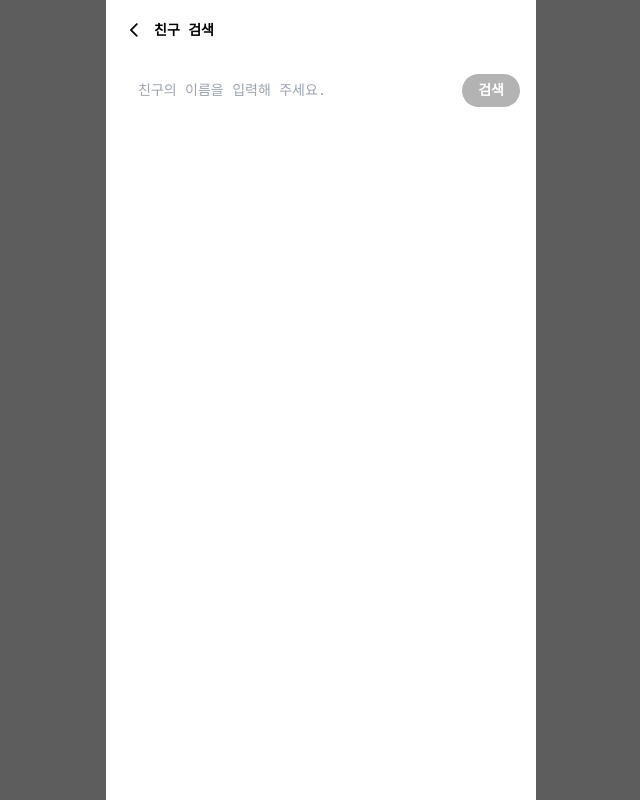
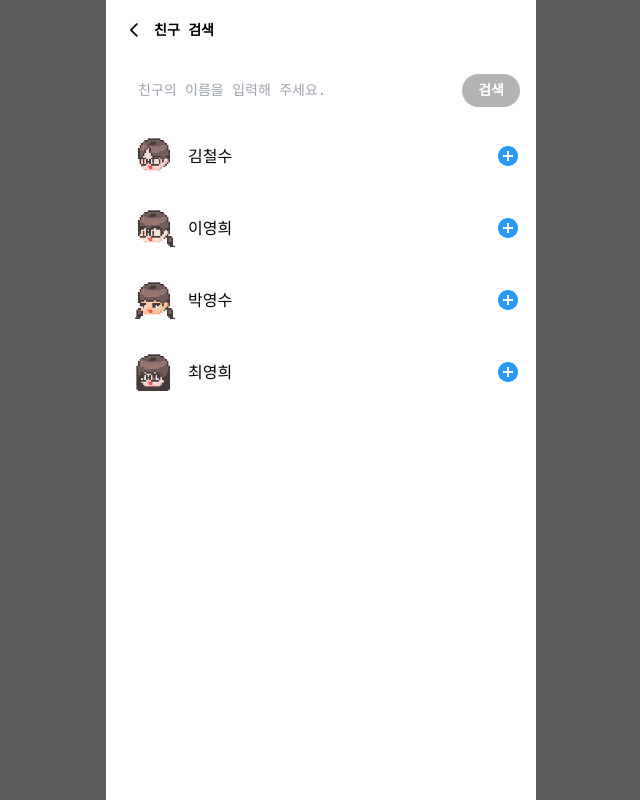
Before and after one commit to imYourChoi/emotionall, a Next.js app in the folder front/: page /chat/search in a window 1280 px wide. Shown: the whole page, without its empty margins (319-959 px from the left). Built offline with nearby package versions, Linux system fonts and the light colour scheme; no server answers; a web font is replaced by a local one.

Commit message:
Add: search item in search page

```diff
--- a/front/src/components/chat/Search.jsx
+++ b/front/src/components/chat/Search.jsx
@@ -1,4 +1,16 @@
-import { useRef, useState, useEffect, useCallback } from "react";
+import { useRef, useState, useCallback } from "react";
+import { io } from "socket.io-client";
+import SearchItem from "./SearchItem";
+
+// const socket = io("http://192.168.8.85:80/chat");
+const socket = io("http://localhost:80");
+
+const mockFriends = [
+  { member_id: 1, name: "김철수" },
+  { member_id: 2, name: "이영희" },
+  { member_id: 3, name: "박영수" },
+  { member_id: 4, name: "최영희" },
+];
 
 export default function Search() {
   const enterPressed = useRef(false);
@@ -18,8 +30,10 @@ export default function Search() {
   const handleSearchName = (evt) => {
     // api call to find freidns
   };
-  const onCreateRoom = useCallback((nickname) => () => {
-    socket.emit("create-room", ["me", nickname], (response) => {
+  const onCreateRoom = useCallback((friend) => () => {
+    console.log(friend);
+    socket.emit("create-room", [4008, friend.member_id], (response) => {
+      console.log(response);
       // router.push(`/chat/${response.roomId}`);
     });
   });
@@ -30,7 +44,7 @@ export default function Search() {
     if (e.keyCode === 13) enterPressed.current = false;
   };
   return (
-    <div className="">
+    <>
       <div className="max-w-[430px] w-full mx-auto inset-x-0 bottom-0 bg-white z-10 px-4 py-[7px] flex gap-x-2.5 items-center">
         <textarea
           value={name}
@@ -51,6 +65,13 @@ export default function Search() {
           검색
         </button>
       </div>
-    </div>
+      {mockFriends.map((friend) => (
+        <SearchItem
+          key={friend.member_id}
+          friend={friend}
+          onClick={onCreateRoom(friend)}
+        />
+      ))}
+    </>
   );
 }
--- /dev/null
+++ b/front/src/components/chat/SearchItem.jsx
@@ -0,0 +1,29 @@
+import Avatar from "../avatar/Avatar";
+import { AddIcon } from "../icons/Icons";
+
+const SearchItem = ({ friend, onClick }) => {
+  return (
+    <div
+      onClick={onClick}
+      className="relative w-full h-[72px] pl-6 pr-4 py-1 flex items-center justify-between gap-x-2.5"
+    >
+      <Avatar
+        width="48px"
+        avatar={{
+          skin: Math.floor(Math.random() * 4),
+          eyes: Math.floor(Math.random() * 5),
+          hair: Math.floor(Math.random() * 15),
+          glasses: Math.floor(Math.random() * 4),
+        }}
+        emotion="positive"
+        style={{ flex: "0 0 48px" }}
+      />
+      <div className="text-base font-mediu flex-initial">{friend.name}</div>
+      <div className="flex-auto flex justify-end">
+        <AddIcon className="cursor-pointer" />
+      </div>
+    </div>
+  );
+};
+
+export default SearchItem;
--- a/front/src/pages/chat/index.jsx
+++ b/front/src/pages/chat/index.jsx
@@ -45,11 +45,6 @@ export default function Chat() {
       socket.off("create-room", createRoomHandler);
     };
   }, []);
-  const onCreateRoom = useCallback((nickname) => () => {
-    socket.emit("create-room", ["me", nickname], (response) => {
-      // router.push(`/chat/${response.roomId}`);
-    });
-  });
   const onJoinRoom = useCallback((roomId) => () => {
     router.push(`/chat/${roomId}`); // 임시로 만들어둠
     socket.emit("join-room", () => {
@@ -65,7 +60,6 @@ export default function Chat() {
           onClick={onJoinRoom(friend.id)}
         />
       ))}
-      <div onClick={onCreateRoom("Anybody")}>let's create room</div>
     </div>
   );
 }
```
